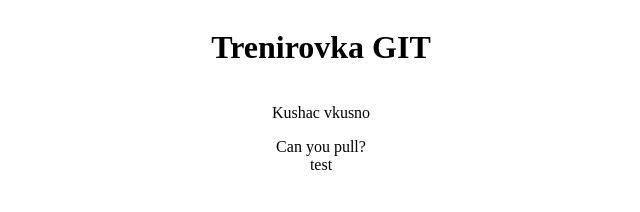
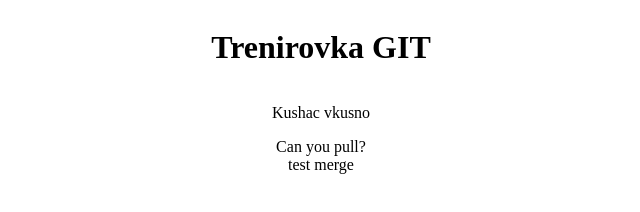
Before and after one commit to iliapapela/QA, a plain HTML site: page index.html in a window 1280 px wide. Shown: the full height of the page, 319-959 px from the left. Drawn offline with Linux system fonts and the light colour scheme.

Commit message:
Typo fix

```diff
--- a/index.html
+++ b/index.html
@@ -11,7 +11,7 @@
 		<h1>Trenirovka GIT</h1>
 		<p>Kushac vkusno</p>
 		<span>Can you pull?</span>
-		<span>test</span>
+		<span>test merge</span>
 	</div>
 </body>
 </html>
```
